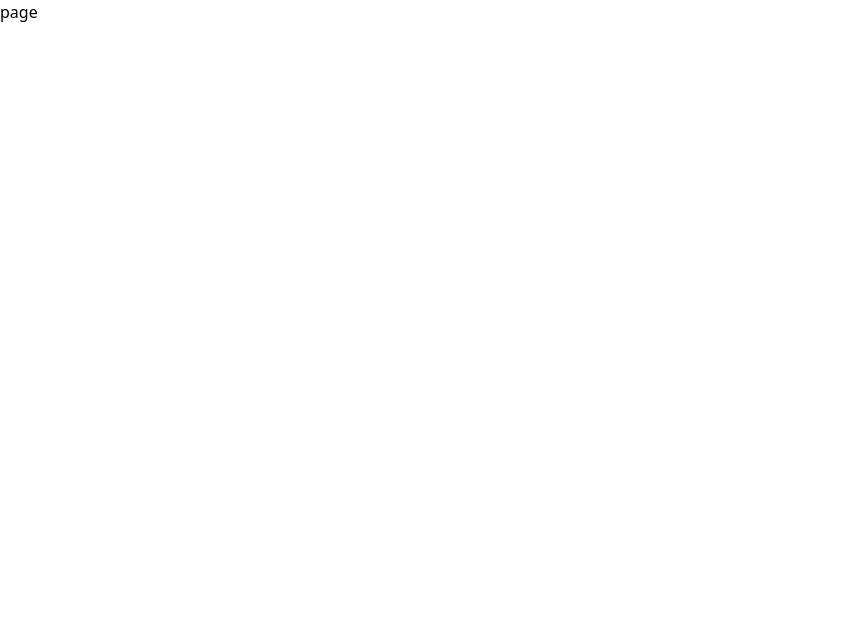
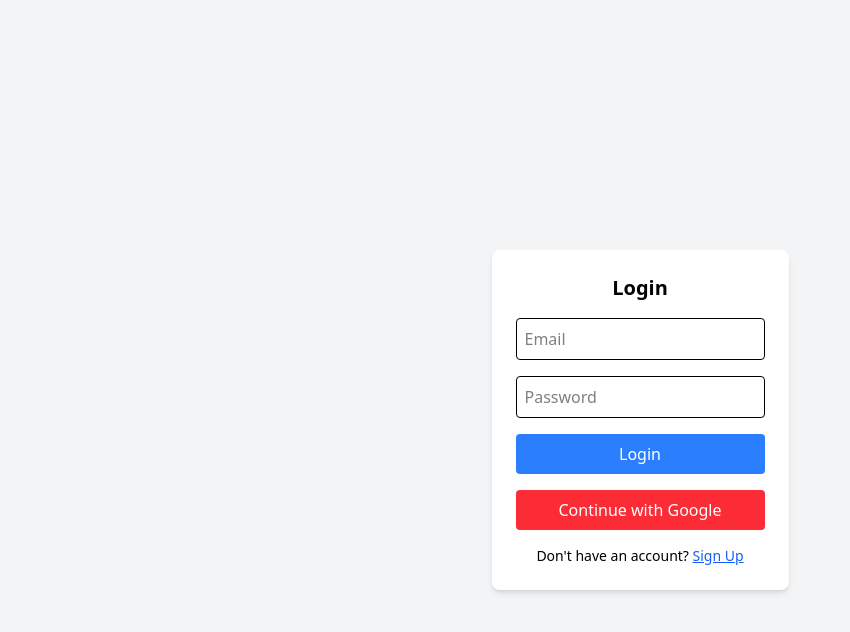
Before and after one commit to YNVSolutions/SwiftCause_Web, a Next.js app: page / in a window 1280 px wide. Shown: the top 632 px of the page, without its empty margins (0-850 px from the left). Built offline with nearby package versions, Linux system fonts and the light colour scheme; no server answers.

Commit message:
added basic login/signup to test firebase auth

```diff
--- /dev/null
+++ b/app/Components/AuthForm.jsx
@@ -0,0 +1,99 @@
+"use client";
+
+import { useState } from "react";
+import {
+  getAuth,
+  signInWithEmailAndPassword,
+  createUserWithEmailAndPassword,
+  signInWithPopup,
+  GoogleAuthProvider,
+} from "firebase/auth";
+import { app } from "@/firebase"; // adjust path if needed
+
+const auth = getAuth(app);
+const provider = new GoogleAuthProvider();
+
+export default function AuthForm() {
+  const [email, setEmail] = useState("");
+  const [password, setPassword] = useState("");
+  const [isLogin, setIsLogin] = useState(true);
+  const [error, setError] = useState("");
+
+  const handleSubmit = async (e) => {
+    e.preventDefault();
+    setError("");
+
+    try {
+      if (isLogin) {
+        await signInWithEmailAndPassword(auth, email, password);
+        alert("Logged in successfully!");
+      } else {
+        await createUserWithEmailAndPassword(auth, email, password);
+        alert("Account created!");
+      }
+    } catch (err) {
+      setError(err.message);
+    }
+  };
+
+  const handleGoogleSignIn = async () => {
+    try {
+      await signInWithPopup(auth, provider);
+      alert("Logged in with Google!");
+    } catch (err) {
+      setError(err.message);
+    }
+  };
+
+  return (
+    <div className="max-w-sm mx-auto mt-10 p-6 bg-white rounded-lg shadow-md">
+      <h2 className="text-xl font-bold mb-4 text-center">
+        {isLogin ? "Login" : "Sign Up"}
+      </h2>
+
+      <form onSubmit={handleSubmit} className="flex flex-col gap-4">
+        <input
+          type="email"
+          placeholder="Email"
+          className="border rounded p-2"
+          value={email}
+          onChange={(e) => setEmail(e.target.value)}
+          required
+        />
+
+        <input
+          type="password"
+          placeholder="Password"
+          className="border rounded p-2"
+          value={password}
+          onChange={(e) => setPassword(e.target.value)}
+          required
+        />
+
+        <button
+          type="submit"
+          className="bg-blue-500 text-white p-2 rounded hover:bg-blue-600"
+        >
+          {isLogin ? "Login" : "Sign Up"}
+        </button>
+
+        <button
+          type="button"
+          onClick={handleGoogleSignIn}
+          className="bg-red-500 text-white p-2 rounded hover:bg-red-600"
+        >
+          Continue with Google
+        </button>
+      </form>
+
+      {error && <p className="text-red-500 text-sm mt-2">{error}</p>}
+
+      <p className="text-sm mt-4 text-center">
+        {isLogin ? "Don't have an account?" : "Already have an account?"}{" "}
+        <button onClick={() => setIsLogin(!isLogin)} className="text-blue-600 underline">
+          {isLogin ? "Sign Up" : "Login"}
+        </button>
+      </p>
+    </div>
+  );
+}
--- a/app/page.tsx
+++ b/app/page.tsx
@@ -1,8 +1,11 @@
 import React from 'react'
+import AuthForm from './components/AuthForm'
 
 const page = () => {
   return (
-    <div>page</div>
+    <main className="min-h-screen flex items-center justify-center bg-gray-100">
+      <AuthForm />
+    </main>
   )
 }
 
```
